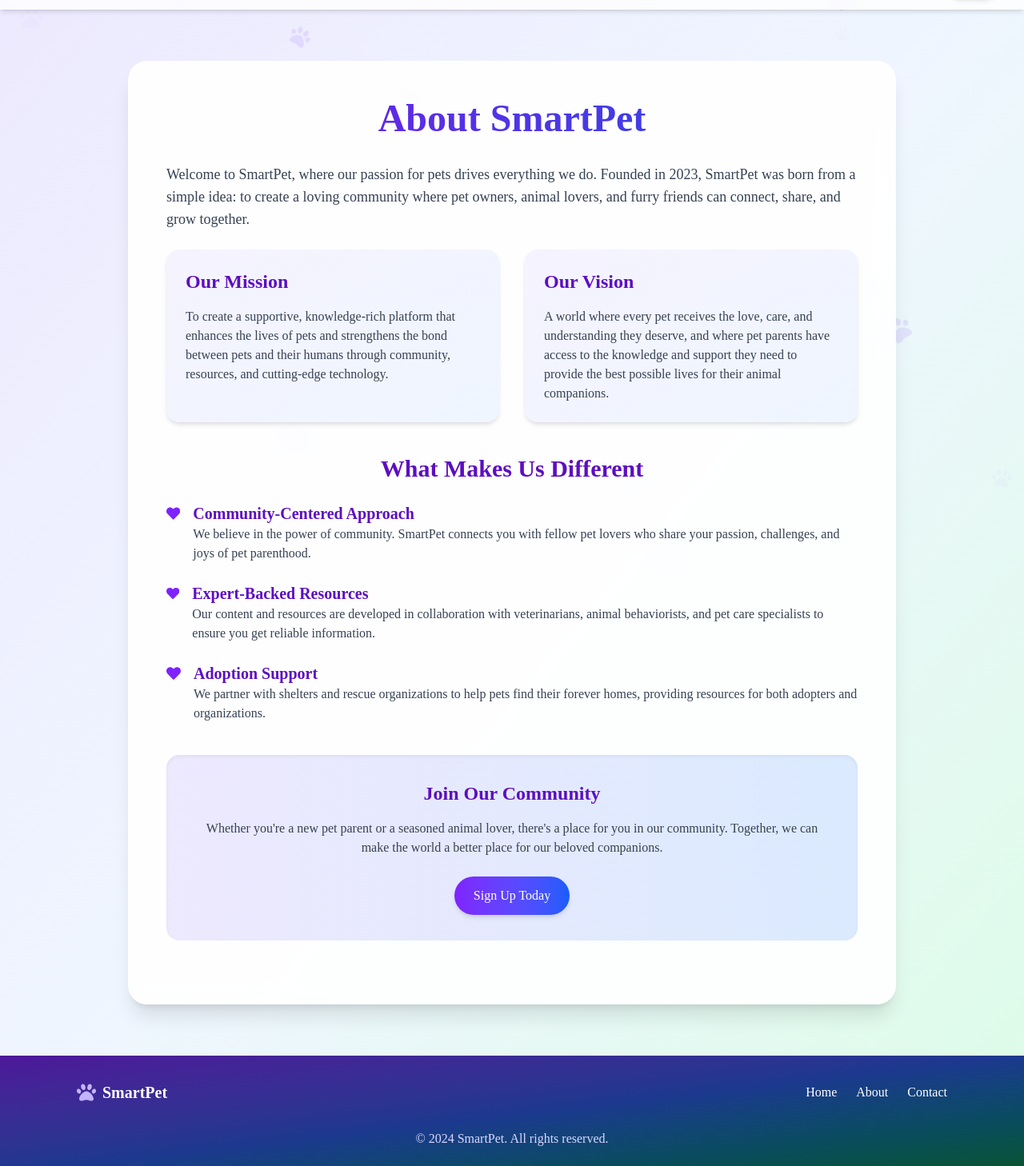
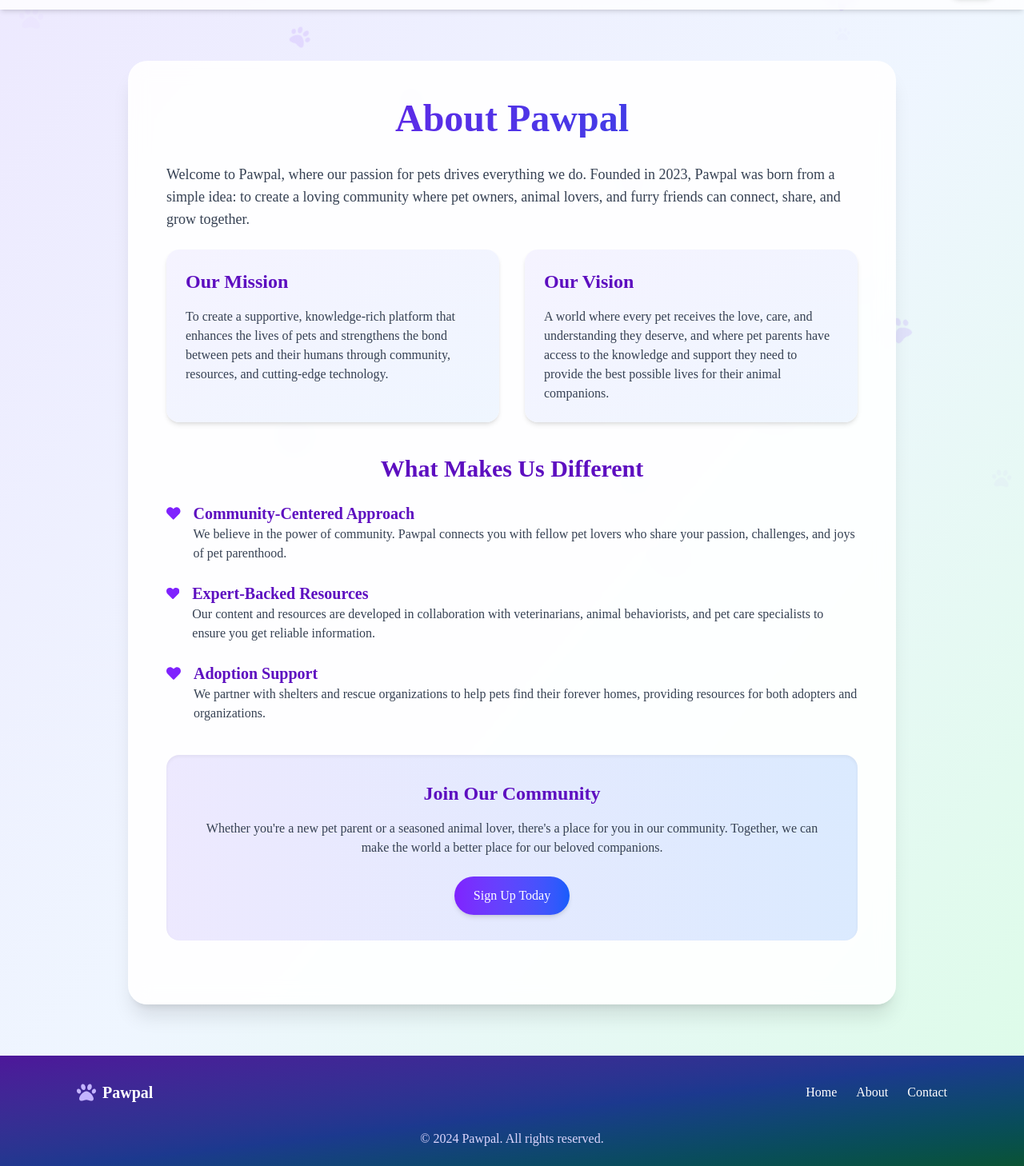
Before and after one commit to kurtRuzzelSapo/Pawpal, a React (Vite) app: page /about in a window 1280 px wide. Shown: the part 52-1510 px from the top of the page at 80% size. Built offline with nearby package versions, Linux system fonts and the light colour scheme; no server answers; a web font is replaced by a local one.

Commit message:
minor changes
minor changes

```diff
--- a/src/pages/AboutPage.tsx
+++ b/src/pages/AboutPage.tsx
@@ -29,7 +29,7 @@ const AboutPage = () => {
             <div className="flex items-center">
               <Link to="/" className="flex items-center">
                 <FaPaw className="text-violet-600 text-2xl mr-2" />
-                <span className="font-bold text-xl text-violet-900 font-['Quicksand']">SmartPet</span>
+                <span className="font-bold text-xl text-violet-900 font-['Quicksand']">Pawpal</span>
               </Link>
             </div>
             <div className="flex items-center">
@@ -45,12 +45,12 @@ const AboutPage = () => {
       <div className="max-w-5xl mx-auto px-4 py-16 sm:px-6 lg:px-8 relative z-10">
         <div className="bg-white/90 backdrop-blur-md rounded-3xl shadow-xl p-8 md:p-12">
           <h1 className="text-4xl md:text-5xl font-bold text-center mb-8 text-transparent bg-clip-text bg-gradient-to-r from-violet-700 to-blue-700 font-['Quicksand']">
-            About SmartPet
+            About Pawpal
           </h1>
 
           <div className="prose prose-violet max-w-none font-['Poppins']">
             <p className="text-lg text-gray-700 mb-6">
-              Welcome to SmartPet, where our passion for pets drives everything we do. Founded in 2023, SmartPet was born from a simple idea: to create a loving community where pet owners, animal lovers, and furry friends can connect, share, and grow together.
+              Welcome to Pawpal, where our passion for pets drives everything we do. Founded in 2023, Pawpal was born from a simple idea: to create a loving community where pet owners, animal lovers, and furry friends can connect, share, and grow together.
             </p>
 
             <div className="grid grid-cols-1 md:grid-cols-2 gap-8 mb-10">
@@ -76,7 +76,7 @@ const AboutPage = () => {
                 <FaHeart className="text-violet-600 text-xl mt-1 mr-4" />
                 <div>
                   <h3 className="text-xl font-semibold text-violet-800 font-['Quicksand']">Community-Centered Approach</h3>
-                  <p className="text-gray-700">We believe in the power of community. SmartPet connects you with fellow pet lovers who share your passion, challenges, and joys of pet parenthood.</p>
+                  <p className="text-gray-700">We believe in the power of community. Pawpal connects you with fellow pet lovers who share your passion, challenges, and joys of pet parenthood.</p>
                 </div>
               </div>
 
@@ -119,7 +119,7 @@ const AboutPage = () => {
           <div className="flex flex-col md:flex-row justify-between items-center">
             <div className="flex items-center mb-4 md:mb-0">
               <FaPaw className="text-violet-300 text-2xl mr-2" />
-              <span className="text-xl font-bold font-['Quicksand']">SmartPet</span>
+              <span className="text-xl font-bold font-['Quicksand']">Pawpal</span>
             </div>
             <div className="flex space-x-6">
               <Link to="/" className="hover:text-violet-300 transition-colors font-['Poppins']">Home</Link>
@@ -128,7 +128,7 @@ const AboutPage = () => {
             </div>
           </div>
           <div className="mt-8 text-center text-violet-200">
-            <p className="font-['Poppins']">© 2024 SmartPet. All rights reserved.</p>
+            <p className="font-['Poppins']">© 2024 Pawpal. All rights reserved.</p>
           </div>
         </div>
       </footer>
--- a/src/pages/ChatPage.tsx
+++ b/src/pages/ChatPage.tsx
@@ -70,7 +70,7 @@ const ChatPage: React.FC = () => {
     if (petName) {
       document.title = `Chat with ${petName}`;
     } else {
-      document.title = "SmartPet Chat";
+      document.title = "Pawpal Chat";
     }
   }, []);
 
@@ -1696,7 +1696,7 @@ const ChatPage: React.FC = () => {
                 <FaComments className="w-12 h-12 text-white" />
               </div>
               <h3 className="text-3xl font-bold text-slate-800 mb-3 font-['Quicksand']">
-                Welcome to SmartPet Chat
+                Welcome to Pawpal Chat
               </h3>
               <p className="text-slate-500 leading-relaxed">
                 Select a conversation from the sidebar to view messages or start
--- a/src/pages/ContactPage.tsx
+++ b/src/pages/ContactPage.tsx
@@ -62,7 +62,7 @@ const ContactPage = () => {
             <div className="flex items-center">
               <Link to="/" className="flex items-center">
                 <FaPaw className="text-violet-600 text-2xl mr-2" />
-                <span className="font-bold text-xl text-violet-900 font-['Quicksand']">SmartPet</span>
+                <span className="font-bold text-xl text-violet-900 font-['Quicksand']">Pawpal</span>
               </Link>
             </div>
             <div className="flex items-center">
@@ -114,7 +114,7 @@ const ContactPage = () => {
                   </div>
                   <div>
                     <h3 className="text-lg font-semibold text-violet-800 font-['Quicksand']">Email</h3>
-                    <p className="text-gray-600 font-['Poppins']">hello@smartpet.com</p>
+                    <p className="text-gray-600 font-['Poppins']">hello@Pawpal.com</p>
                   </div>
                 </div>
               </div>
@@ -226,7 +226,7 @@ const ContactPage = () => {
           <div className="flex flex-col md:flex-row justify-between items-center">
             <div className="flex items-center mb-4 md:mb-0">
               <FaPaw className="text-violet-300 text-2xl mr-2" />
-              <span className="text-xl font-bold font-['Quicksand']">SmartPet</span>
+              <span className="text-xl font-bold font-['Quicksand']">Pawpal</span>
             </div>
             <div className="flex space-x-6">
               <Link to="/" className="hover:text-violet-300 transition-colors font-['Poppins']">Home</Link>
@@ -235,7 +235,7 @@ const ContactPage = () => {
             </div>
           </div>
           <div className="mt-8 text-center text-violet-200">
-            <p className="font-['Poppins']">© 2024 SmartPet. All rights reserved.</p>
+            <p className="font-['Poppins']">© 2024 Pawpal. All rights reserved.</p>
           </div>
         </div>
       </footer>
--- a/src/pages/LandingPage.tsx
+++ b/src/pages/LandingPage.tsx
@@ -397,7 +397,7 @@ const LandingPage = () => {
                     </div>
                     <div>
                       <p className="font-semibold text-indigo-800">Email</p>
-                      <p className="text-gray-600">support@pawpal.com</p>
+                      <p className="text-gray-600">pawpal.sup@gmailcom</p>
                     </div>
                   </div>
 
--- a/src/pages/VerifyEmailPage.tsx
+++ b/src/pages/VerifyEmailPage.tsx
@@ -34,7 +34,7 @@ const VerifyEmailPage = () => {
               <FaPaw />
             </div>
             <div className="ml-4">
-              <p className="font-semibold">SmartPet Team</p>
+              <p className="font-semibold">Pawpal Team</p>
               <p className="text-gray-400">Security Notice</p>
             </div>
           </div>
```
